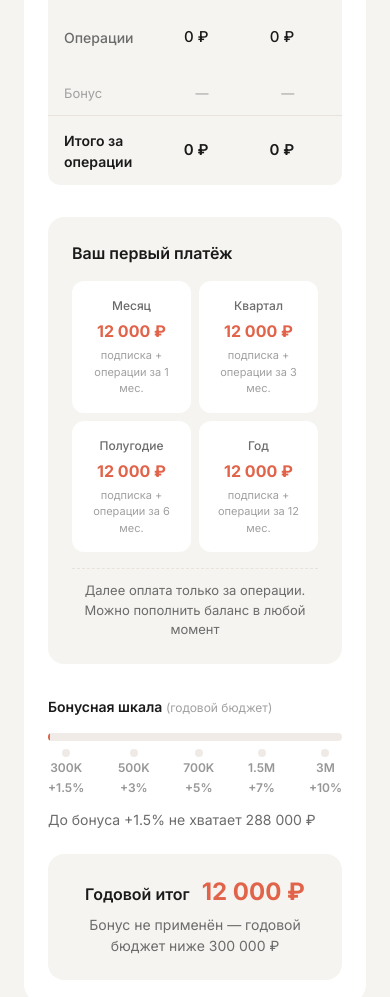
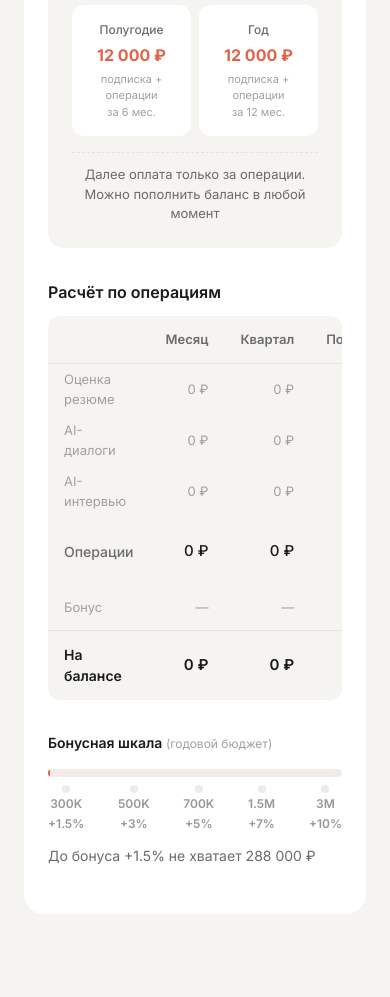
Before and after one commit to BigBabyVitia/relevanter-calculator, a website: page index.html in a window 390 px wide. Shown: the part 1451-2448 px from the top of the page. Drawn offline with Linux system fonts and the light colour scheme.

Commit message:
Move first payment block above table, switch to balance-only bonus mode
- Move "Ваш первый платёж" section before the operations table for clearer UX
- Remove discount/balance toggle, keep only balance mode with bonus credits
- Add "Расчёт по операциям" heading before the table
- Remove "Годовой итог" total card (no longer needed)
- Add balance display in first payment cards
- Add line breaks in payment detail text

Co-Authored-By: Claude Opus 4.6 <noreply@anthropic.com>

```diff
--- a/index.html
+++ b/index.html
@@ -92,6 +92,41 @@
             </div>
           </div>
 
+          <!-- First payment summary -->
+          <div class="first-payment-summary">
+            <h3 class="first-payment-summary__title">Ваш первый платёж</h3>
+            <div class="first-payment-grid">
+              <div class="first-payment-item">
+                <span class="first-payment-item__period">Месяц</span>
+                <span class="first-payment-item__value" id="fp-1">—</span>
+                <span class="first-payment-item__detail">подписка + операции<br>за 1 мес.</span>
+                <span class="first-payment-item__balance" id="fp-balance-1"></span>
+              </div>
+              <div class="first-payment-item">
+                <span class="first-payment-item__period">Квартал</span>
+                <span class="first-payment-item__value" id="fp-3">—</span>
+                <span class="first-payment-item__detail">подписка + операции<br>за 3 мес.</span>
+                <span class="first-payment-item__balance" id="fp-balance-3"></span>
+              </div>
+              <div class="first-payment-item">
+                <span class="first-payment-item__period">Полугодие</span>
+                <span class="first-payment-item__value" id="fp-6">—</span>
+                <span class="first-payment-item__detail">подписка + операции<br>за 6 мес.</span>
+                <span class="first-payment-item__balance" id="fp-balance-6"></span>
+              </div>
+              <div class="first-payment-item">
+                <span class="first-payment-item__period">Год</span>
+                <span class="first-payment-item__value" id="fp-12">—</span>
+                <span class="first-payment-item__detail">подписка + операции<br>за 12 мес.</span>
+                <span class="first-payment-item__balance" id="fp-balance-12"></span>
+              </div>
+            </div>
+            <p class="first-payment-summary__note">Далее оплата только за операции. Можно пополнить баланс в любой момент</p>
+          </div>
+
+          <!-- Table heading -->
+          <h3 class="calc-section__subtitle">Расчёт по операциям</h3>
+
           <!-- Table -->
           <div class="results-table-wrap">
             <table class="results-table">
@@ -141,7 +176,7 @@
                   <td id="t-bonus-12">—</td>
                 </tr>
                 <tr class="results-table__row--ops-total">
-                  <td>Итого за операции</td>
+                  <td id="ops-total-label">Итого за операции</td>
                   <td id="t-ops-total-1">—</td>
                   <td id="t-ops-total-3">—</td>
                   <td id="t-ops-total-6">—</td>
@@ -149,34 +184,6 @@
                 </tr>
               </tbody>
             </table>
-          </div>
-
-          <!-- First payment summary -->
-          <div class="first-payment-summary">
-            <h3 class="first-payment-summary__title">Ваш первый платёж</h3>
-            <div class="first-payment-grid">
-              <div class="first-payment-item">
-                <span class="first-payment-item__period">Месяц</span>
-                <span class="first-payment-item__value" id="fp-1">—</span>
-                <span class="first-payment-item__detail">подписка + операции за 1 мес.</span>
-              </div>
-              <div class="first-payment-item">
-                <span class="first-payment-item__period">Квартал</span>
-                <span class="first-payment-item__value" id="fp-3">—</span>
-                <span class="first-payment-item__detail">подписка + операции за 3 мес.</span>
-              </div>
-              <div class="first-payment-item">
-                <span class="first-payment-item__period">Полугодие</span>
-                <span class="first-payment-item__value" id="fp-6">—</span>
-                <span class="first-payment-item__detail">подписка + операции за 6 мес.</span>
-              </div>
-              <div class="first-payment-item">
-                <span class="first-payment-item__period">Год</span>
-                <span class="first-payment-item__value" id="fp-12">—</span>
-                <span class="first-payment-item__detail">подписка + операции за 12 мес.</span>
-              </div>
-            </div>
-            <p class="first-payment-summary__note">Далее оплата только за операции. Можно пополнить баланс в любой момент</p>
           </div>
 
           <!-- Bonus scale -->
@@ -217,19 +224,6 @@
             <p class="bonus-section__info" id="bonus-info">До бонуса +1.5% не хватает 300 000 ₽</p>
           </div>
 
-          <!-- Total with bonus (annual) -->
-          <div class="total-bonus-card" id="total-bonus-card">
-            <div class="total-bonus-card__row">
-              <span class="total-bonus-card__label">Годовой итог</span>
-              <span class="total-bonus-card__value" id="total-final">12 000 ₽</span>
-            </div>
-            <div class="total-bonus-card__row total-bonus-card__row--sub">
-              <span id="bonus-detail">Бонус не применён — бюджет ниже 300 000 ₽</span>
-            </div>
-            <div class="total-bonus-card__row total-bonus-card__row--sub">
-              <span id="savings-detail"></span>
-            </div>
-          </div>
         </div>
 
       </div>
--- a/script.js
+++ b/script.js
@@ -31,13 +31,13 @@ const inputs = {
   interviews: document.getElementById('interviews_count'),
 };
 
+const bonusMode = 'balance';
+
 const resultEls = {
   bonusBarFill:       document.getElementById('bonus-bar-fill'),
   bonusInfo:          document.getElementById('bonus-info'),
-  totalFinal:         document.getElementById('total-final'),
-  bonusDetail:        document.getElementById('bonus-detail'),
-  savingsDetail:      document.getElementById('savings-detail'),
   subFormula:         document.getElementById('sub-formula'),
+  opsLabel:           document.getElementById('ops-total-label'),
 };
 
 function pluralRecruiters(n) {
@@ -187,9 +187,16 @@ function setBonusCell(id, bonusRate, bonusAmount) {
   if (!el) return;
   if (bonusRate > 0) {
     const pct = (bonusRate * 100).toFixed(1).replace('.0', '');
-    el.textContent = `−${formatCurrency(bonusAmount)} (${pct}%)`;
+    if (bonusMode === 'balance') {
+      el.textContent = `+${formatCurrency(bonusAmount)} (${pct}%)`;
+      el.classList.add('bonus-positive');
+    } else {
+      el.textContent = `−${formatCurrency(bonusAmount)} (${pct}%)`;
+      el.classList.remove('bonus-positive');
+    }
   } else {
     el.textContent = '—';
+    el.classList.remove('bonus-positive');
   }
 }
 
@@ -222,10 +229,27 @@ function calculate() {
     setCell(`t-interviews-${m}`, r.interviewsCost);
     setCell(`t-ops-${m}`, r.operationsCost);
     setBonusCell(`t-bonus-${m}`, r.bonusRate, opsBonusShare);
-    setCell(`t-ops-total-${m}`, r.opsAfterBonus);
-    // First payment summary
-    setCell(`fp-${m}`, r.firstPayment);
+    const fpBalanceEl = document.getElementById(`fp-balance-${m}`);
+    if (bonusMode === 'balance') {
+      setCell(`t-ops-total-${m}`, r.operationsCost + opsBonusShare);
+      setCell(`fp-${m}`, r.subscriptionCost + r.operationsCost);
+      if (fpBalanceEl) {
+        if (opsBonusShare > 0) {
+          fpBalanceEl.textContent = `на балансе ${formatCurrency(r.subscriptionCost + r.operationsCost + opsBonusShare)}`;
+          fpBalanceEl.classList.add('visible');
+        } else {
+          fpBalanceEl.classList.remove('visible');
+        }
+      }
+    } else {
+      setCell(`t-ops-total-${m}`, r.opsAfterBonus);
+      setCell(`fp-${m}`, r.firstPayment);
+      if (fpBalanceEl) fpBalanceEl.classList.remove('visible');
+    }
   });
+
+  // Update labels based on bonus mode
+  resultEls.opsLabel.textContent = bonusMode === 'balance' ? 'На балансе' : 'Итого за операции';
 
   // Bonus bar — based on annual total
   const annual = results[12];
@@ -264,12 +288,13 @@ function calculate() {
   // Bonus info text (annual)
   if (annual.bonusRate > 0) {
     const bonusPercent = (annual.bonusRate * 100).toFixed(1).replace('.0', '');
-    resultEls.bonusInfo.textContent =
-      `При годовом бюджете ${formatCurrency(annualTotal)} бонус +${bonusPercent}% — это ${formatCurrency(annual.bonusAmount)} дополнительно`;
-    resultEls.bonusDetail.textContent =
-      `Из которых ${formatCurrency(annual.bonusAmount)} — начисляется бонусом`;
-    resultEls.savingsDetail.textContent =
-      `Экономия: ${bonusPercent}% от годового бюджета`;
+    if (bonusMode === 'balance') {
+      resultEls.bonusInfo.textContent =
+        `При годовом бюджете ${formatCurrency(annualTotal)} бонус +${bonusPercent}% — ${formatCurrency(annual.bonusAmount)} будет начислено на баланс`;
+    } else {
+      resultEls.bonusInfo.textContent =
+        `При годовом бюджете ${formatCurrency(annualTotal)} бонус +${bonusPercent}% — это ${formatCurrency(annual.bonusAmount)} дополнительно`;
+    }
   } else {
     const nextTier = BONUS_TIERS.slice().reverse().find(t => annualTotal < t.threshold);
     if (nextTier) {
@@ -280,42 +305,7 @@ function calculate() {
     } else {
       resultEls.bonusInfo.textContent = '';
     }
-    resultEls.bonusDetail.textContent = 'Бонус не применён — годовой бюджет ниже 300 000 ₽';
-    resultEls.savingsDetail.textContent = '';
   }
-
-  // Animate annual total final
-  animateValue(resultEls.totalFinal, annual.totalFinal, formatCurrency);
-}
-
-// ---- Animated number counter ----
-const animationTimers = new WeakMap();
-
-function animateValue(el, targetValue, formatter) {
-  // Cancel previous animation
-  if (animationTimers.has(el)) {
-    cancelAnimationFrame(animationTimers.get(el));
-  }
-
-  const currentText = el.textContent.replace(/[^\d]/g, '');
-  const startValue = parseInt(currentText) || 0;
-  const duration = 300;
-  const startTime = performance.now();
-
-  function step(now) {
-    const elapsed = now - startTime;
-    const progress = Math.min(elapsed / duration, 1);
-    // Ease out
-    const eased = 1 - Math.pow(1 - progress, 3);
-    const current = Math.round(startValue + (targetValue - startValue) * eased);
-    el.textContent = formatter(current);
-
-    if (progress < 1) {
-      animationTimers.set(el, requestAnimationFrame(step));
-    }
-  }
-
-  animationTimers.set(el, requestAnimationFrame(step));
 }
 
 // ---- Input event handlers ----
--- a/style.css
+++ b/style.css
@@ -183,6 +183,14 @@ body {
   color: var(--text-primary);
 }
 
+.calc-section__subtitle {
+  font-family: var(--font-heading);
+  font-size: 16px;
+  font-weight: 600;
+  margin: 28px 0 12px;
+  color: var(--text-primary);
+}
+
 /* Input rows */
 .calc-row {
   display: grid;
@@ -364,6 +372,41 @@ body {
   font-style: italic;
 }
 
+/* Bonus mode toggle */
+.bonus-toggle {
+  display: flex;
+  gap: 4px;
+  margin-bottom: 16px;
+  background: var(--surface-2);
+  border-radius: 12px;
+  padding: 4px;
+  width: fit-content;
+}
+
+.bonus-toggle__btn {
+  padding: 8px 20px;
+  border: none;
+  border-radius: 10px;
+  background: transparent;
+  font-family: var(--font-body);
+  font-size: 13px;
+  font-weight: 500;
+  color: var(--text-secondary);
+  cursor: pointer;
+  transition: all 0.25s ease;
+}
+
+.bonus-toggle__btn--active {
+  background: var(--surface);
+  color: var(--text-primary);
+  box-shadow: 0 1px 3px rgba(0,0,0,0.08);
+}
+
+.results-table__row--bonus td.bonus-positive {
+  color: #4CAF82 !important;
+  font-weight: 500 !important;
+}
+
 /* Table view */
 .results-table-wrap {
   overflow-x: auto;
@@ -483,6 +526,17 @@ body {
 .first-payment-item__detail {
   font-size: 11px;
   color: var(--text-muted);
+}
+
+.first-payment-item__balance {
+  font-size: 12px;
+  font-weight: 600;
+  color: #4CAF82;
+  display: none;
+}
+
+.first-payment-item__balance.visible {
+  display: block;
 }
 
 .first-payment-summary__note {
```
